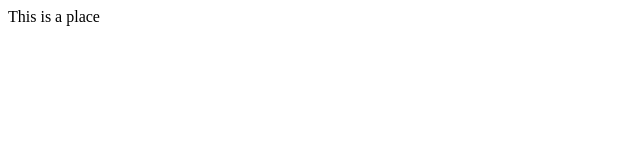
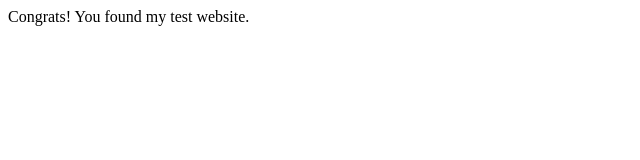
Before and after one commit to littlebluewizard/littlebluewizard.github.io, a plain HTML site: page index.html in a window 1280 px wide. Shown: the whole page, without its empty margins (0-640 px from the left). Drawn offline with Linux system fonts and the light colour scheme.

Commit message:
Update index.html

```diff
--- a/index.html
+++ b/index.html
@@ -5,6 +5,6 @@
         <title>Source Test Page</title>
     </head>
     <body>
-        This is a place
+        Congrats! You found my test website.
     </body>
 </html>
```
